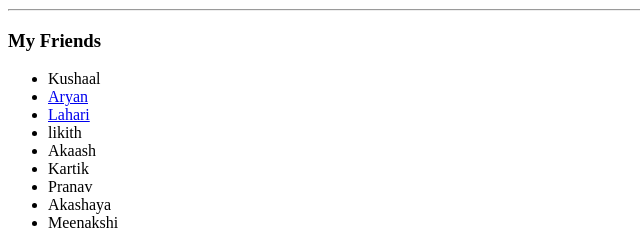
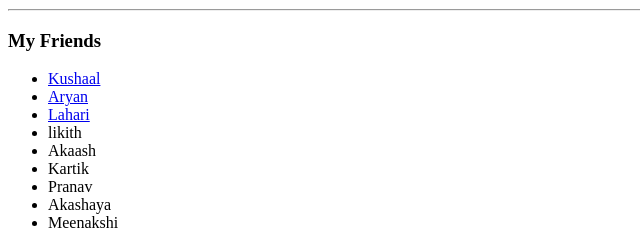
Before and after one commit to AnirudhDattu/firstwebsite, a plain HTML site: page index.html in a window 1280 px wide. Shown: the part 293-522 px from the top of the page, 0-640 px from the left. Drawn offline with Linux system fonts and the light colour scheme.

Commit message:
update kushaal link

```diff
--- a/index.html
+++ b/index.html
@@ -17,7 +17,7 @@
     <hr />
     <h3>My Friends</h3>
     <ul>
-        <li>Kushaal</li>
+        <li><a href="Kushaal link html.html">Kushaal</li>
         <li><a href="Aryan LINK HTML.html">Aryan</li>
         <li><a href="Lahari link html.html">Lahari</a></li>
         <li>likith</li>
```
